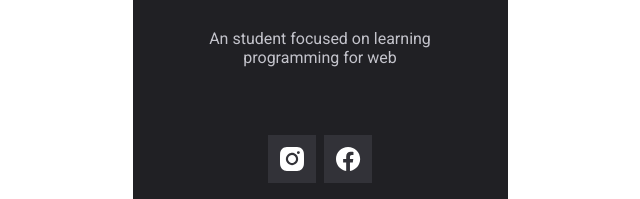
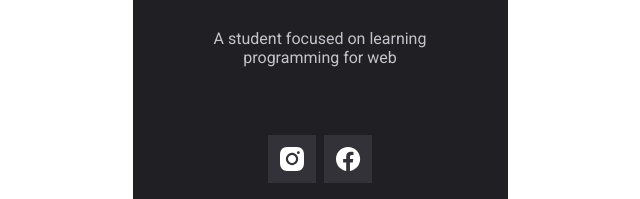
Before and after one commit to pedrofires/cracha-nlw, a plain HTML site: page index.html in a window 1280 px wide. Shown: the part 450-649 px from the top of the page, 320-960 px from the left. Drawn offline with Linux system fonts and the light colour scheme.

Commit message:
spelling fixed at line38

```diff
--- a/index.html
+++ b/index.html
@@ -35,7 +35,7 @@
           pedrofires</a
         >
 
-        <p>An student focused on learning programming for web</p>
+        <p>A student focused on learning programming for web</p>
 
         <ul>
           <!--<li>
```
